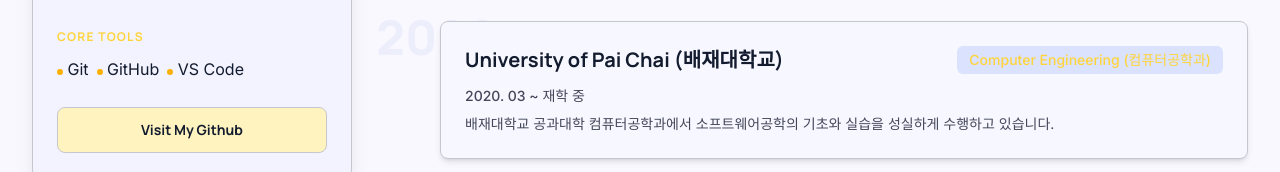
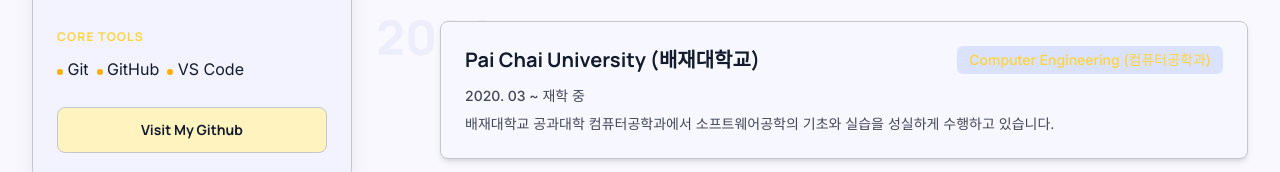
Before and after one commit to NoAnt01/profile-project, a website built with Vite: page index.html in a window 1280 px wide. Shown: the part 645-817 px from the top of the page. Built offline with nearby package versions, Linux system fonts and the light colour scheme.

Commit message:
index.html: Education - 대학명(영어) 수정

```diff
--- a/index.html
+++ b/index.html
@@ -310,7 +310,7 @@
             <div
               class="exp-card bg-surface-container-lowest p-6 rounded-xl shadow-md border border-outline-variant hover:-translate-y-2 hover:shadow-[0_15px_35px_rgba(255,212,59,0.2)] hover:border-primary transition-all duration-300">
               <div class="flex flex-col md:flex-row justify-between md:items-center gap-2 mb-3">
-                <h4 class="font-headline text-xl font-bold text-on-surface">University of Pai Chai (배재대학교)</h4>
+                <h4 class="font-headline text-xl font-bold text-on-surface">Pai Chai University (배재대학교)</h4>
                 <span
                   class="font-label text-sm text-surface-tint bg-surface-container-highest px-3 py-1 rounded-md font-medium w-fit">Computer
                   Engineering (컴퓨터공학과)</span>
```
